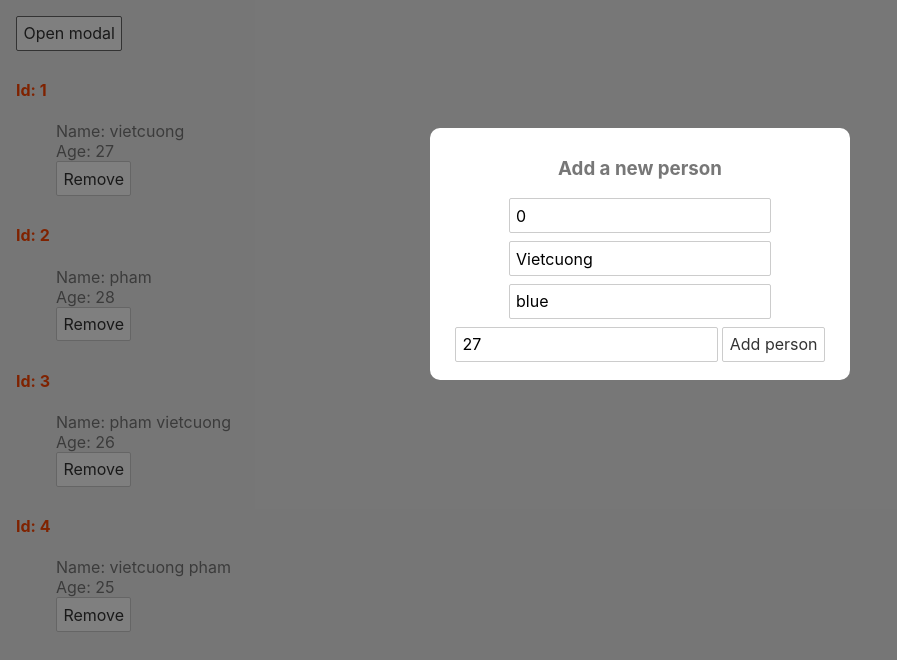
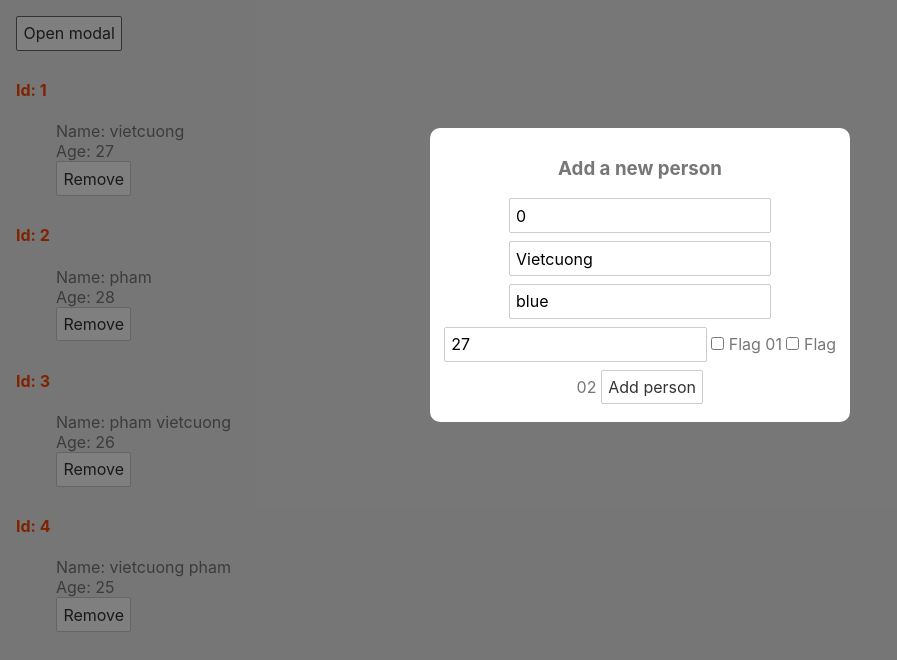
Before and after one commit to vietcuongworldworks/learb-svelte, a Svelte app: page / in a window 1280 px wide. Both pictures are taken after a click on the button "Open modal". Shown: the top 660 px of the page, without its empty margins (0-897 px from the left). Built offline with nearby package versions, Linux system fonts and the light colour scheme.

Commit message:
checkbox by array

```diff
--- a/src/AddPersonForm.svelte
+++ b/src/AddPersonForm.svelte
@@ -4,8 +4,15 @@
     let color = "blue";
     let age = 27;
 
+    let flag1 = false;
+    let flag2 = false;
+
+    let flag = [];
+
     function handleSubmit() {
         console.log(id, name, color, age);
+        console.log(flag1, flag2);
+        console.log(flag);
     }
 </script>
 
@@ -14,6 +21,22 @@
     <input type="text" placeholder="name" bind:value={name} />
     <input type="text" placeholder="color" bind:value={color} />
     <input type="number" placeholder="age" bind:value={age} />
+
+    <input
+        type="checkbox"
+        bind:group={flag}
+        bind:checked={flag1}
+        value="Flag 01"
+    />
+    Flag 01
+    <input
+        type="checkbox"
+        bind:group={flag}
+        bind:checked={flag2}
+        value="Flag 02"
+    />
+    Flag 02
+
     <button>Add person</button>
 </form>
 
```
